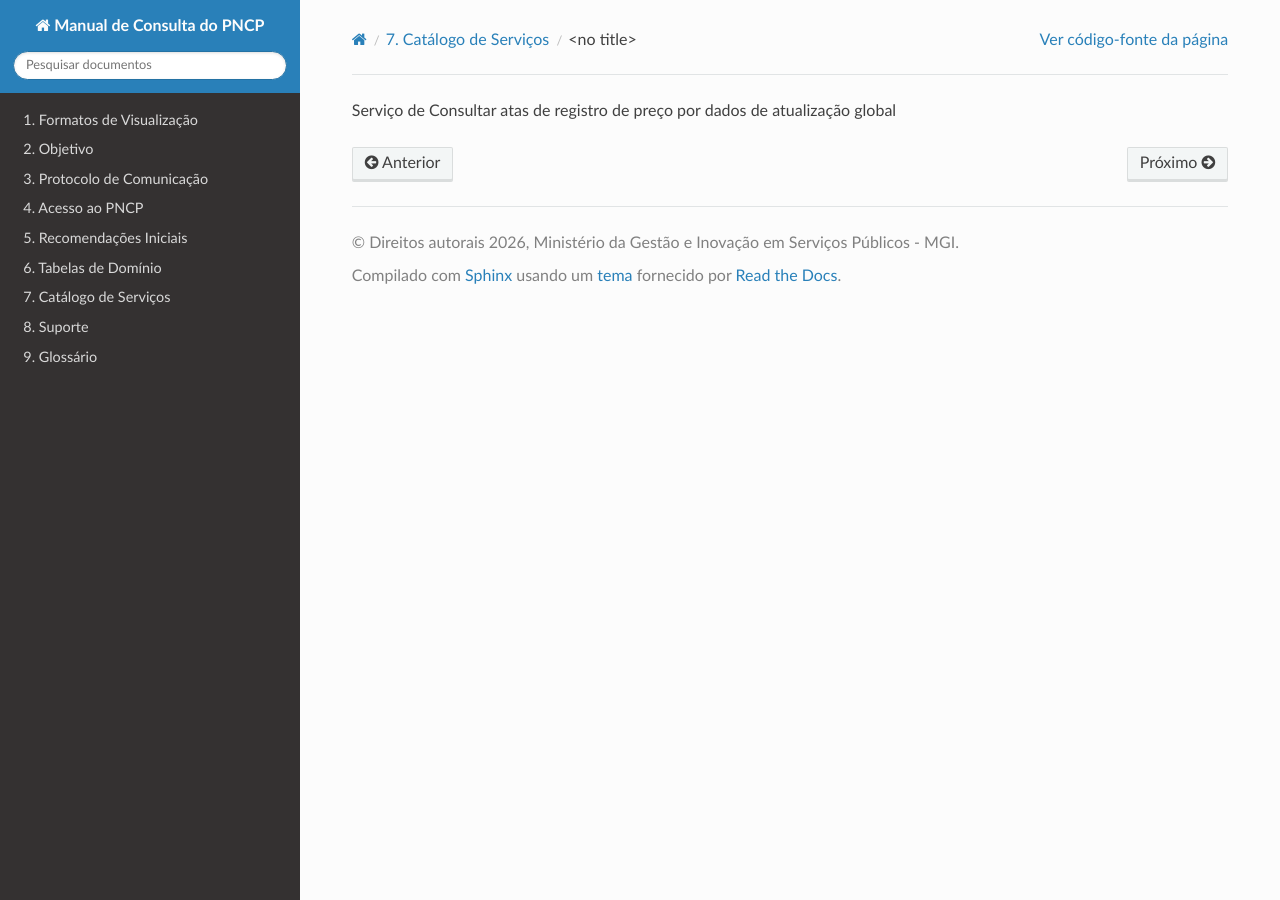
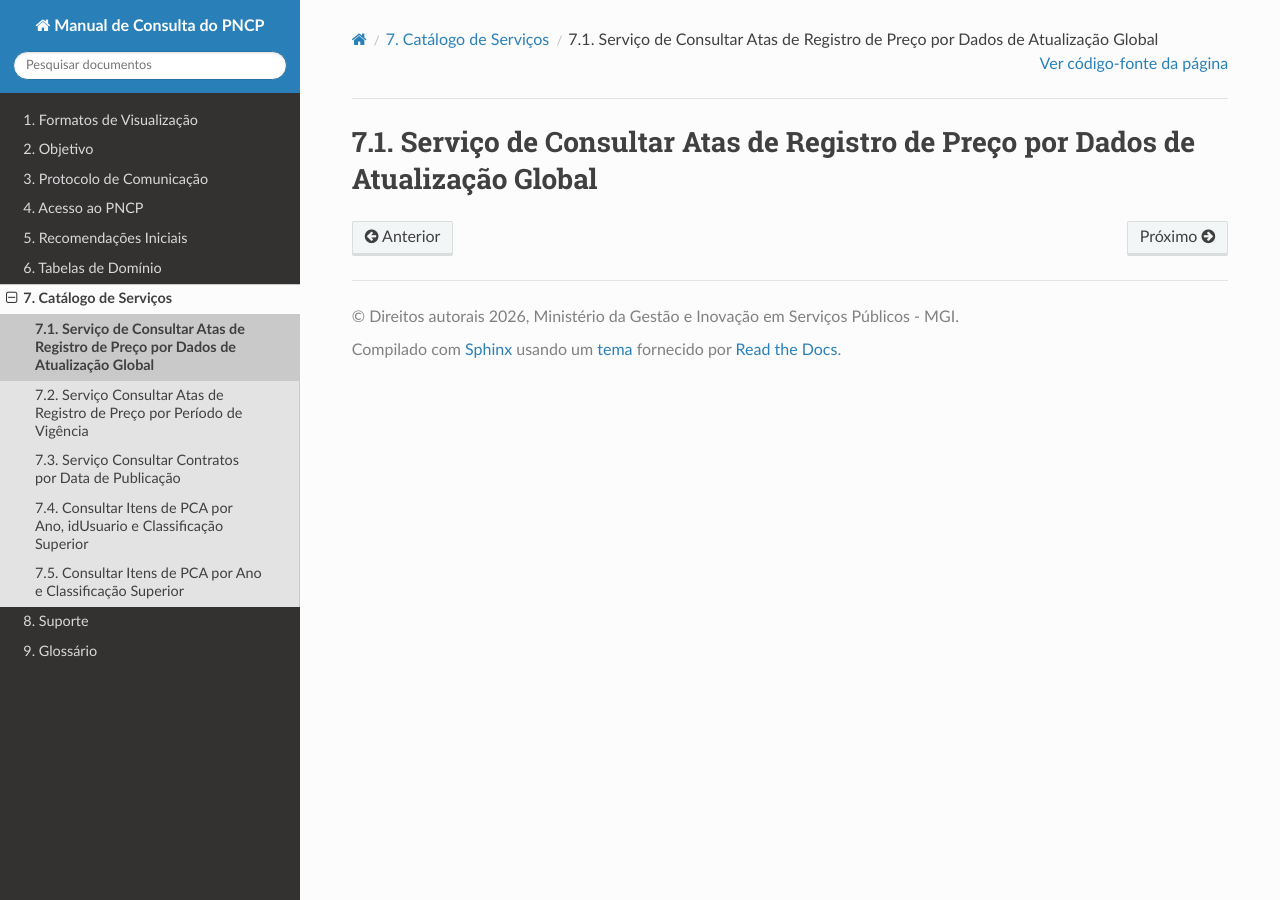
Before and after one commit to sofiaestrelab/Manual-de-Consulta-do-PNCP, a Sphinx documentation site: the page built from docs/source/catalogo_de_servicos/consultar_atas_de_registro_de_preco_por_dados_de_atualizacao_global.rst, in a window 1280 px wide. Built offline with Sphinx 7.4.7 and the Read the Docs theme 3.1.0, drawn with Linux system fonts in a browser that asks for light colours; pages that are not in the unit, such as notebooks, are missing from menus.

Commit message:
Update title formatting in service documentation

```diff
--- a/docs/source/catalogo_de_servicos/consultar_atas_de_registro_de_preco_por_dados_de_atualizacao_global.rst
+++ b/docs/source/catalogo_de_servicos/consultar_atas_de_registro_de_preco_por_dados_de_atualizacao_global.rst
@@ -1 +1,2 @@
-Serviço de Consultar atas de registro de preço por dados de atualização global
+Serviço de Consultar Atas de Registro de Preço por Dados de Atualização Global
+==============================================================================
```
